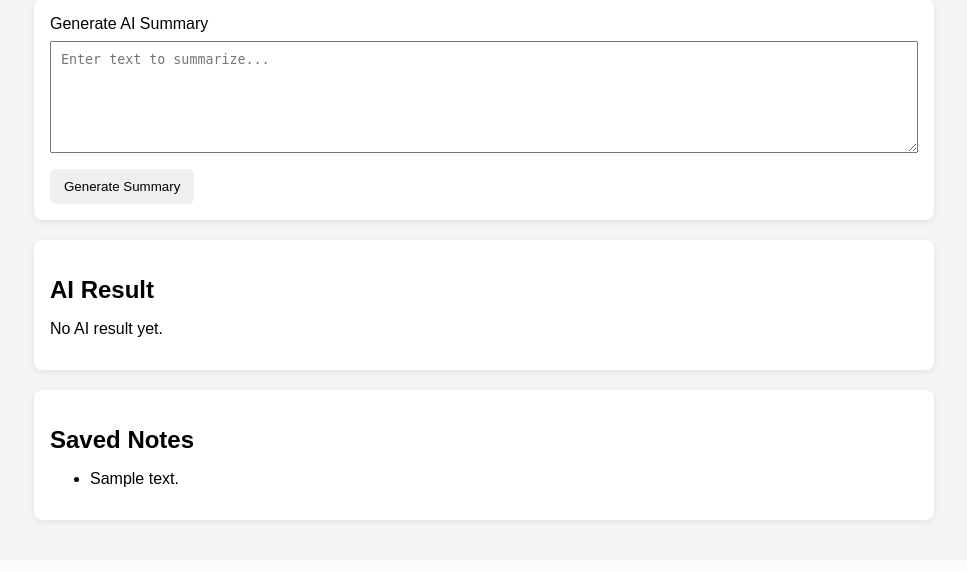
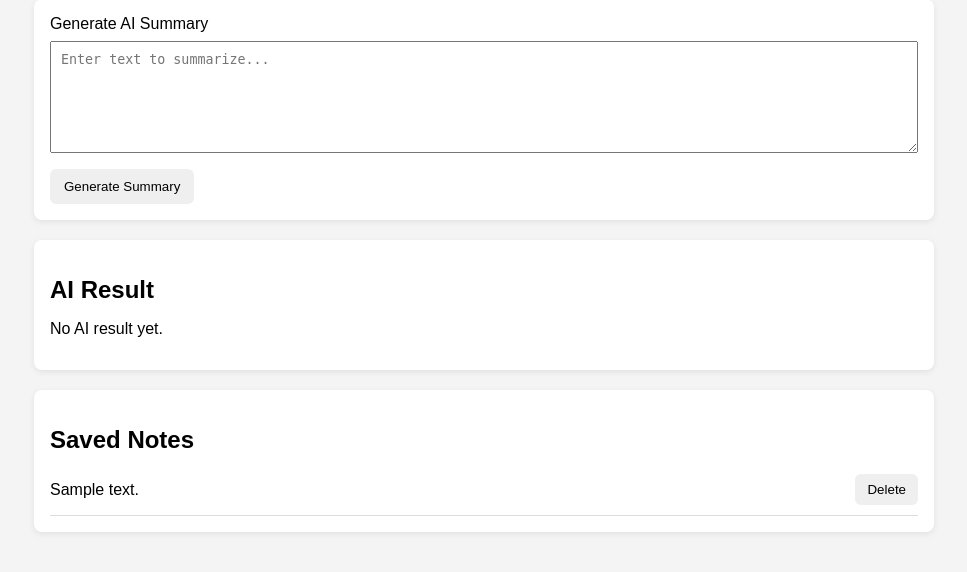
Before and after one commit to MohammedAlmarwani60301338/projectINFS3203, a Flask app: page / in a window 1280 px wide. Shown: the part 400-972 px from the top of the page, without its empty margins (156-1123 px from the left). Before the commit the page ends 924 px from the top, so only its background shows below. Run offline with Flask 3, Linux system fonts and the light colour scheme; a database or web service that is not in the repository returns one stand-in record (values such as "Sample title").

Commit message:
added delete saved notes feature

```diff
--- a/app.py
+++ b/app.py
@@ -1,5 +1,5 @@
-from flask import Flask, render_template, request
-from services.db import save_note, list_notes
+from flask import Flask, render_template, request, redirect, url_for
+from services.db import save_note, list_notes, delete_note
 
 app = Flask(__name__)
 
@@ -29,7 +29,22 @@ def create_note():
         ), 400
 
     save_note(text)
-    return home()
+    return redirect(url_for("home"))
+
+
+@app.route("/notes/delete/<note_id>", methods=["POST"])
+def remove_note(note_id):
+    try:
+        delete_note(note_id)
+        return redirect(url_for("home"))
+    except Exception:
+        notes = list_notes()
+        return render_template(
+            "index.html",
+            notes=notes,
+            ai_result=None,
+            error="Failed to delete note."
+        ), 500
 
 
 @app.route("/ai/summary", methods=["POST"])
@@ -62,5 +77,7 @@ def ai_summary():
             ai_result=None,
             error="Failed to generate AI summary."
         ), 500
+
+
 if __name__ == "__main__":
     app.run(host="0.0.0.0", port=5000, debug=True)
--- a/services/db.py
+++ b/services/db.py
@@ -1,8 +1,9 @@
 import os
 from datetime import datetime
 from pymongo import MongoClient
+from bson.objectid import ObjectId
 
-MONGO_URI = os.getenv("MONGO_URI")
+MONGO_URI = os.getenv("MONGO_URI", "mongodb://localhost:27017/")
 DB_NAME = os.getenv("DB_NAME", "projectINFS3203_db")
 
 
@@ -27,8 +28,14 @@ def list_notes():
 
     for note in collection.find().sort("created_at", -1):
         notes.append({
+            "_id": str(note.get("_id")),
             "text": note.get("text", ""),
             "created_at": note.get("created_at")
         })
 
     return notes
+
+
+def delete_note(note_id):
+    collection = get_notes_collection()
+    collection.delete_one({"_id": ObjectId(note_id)})
--- a/static/style.css
+++ b/static/style.css
@@ -59,3 +59,26 @@ button {
 pre {
     white-space: pre-wrap;
 }
+
+.notes-list {
+    list-style: none;
+    padding: 0;
+    margin: 0;
+}
+
+.note-item {
+    display: flex;
+    justify-content: space-between;
+    align-items: center;
+    gap: 12px;
+    padding: 10px 0;
+    border-bottom: 1px solid #ddd;
+}
+
+.delete-form {
+    margin: 0;
+}
+
+.delete-button {
+    padding: 8px 12px;
+}
--- a/templates/index.html
+++ b/templates/index.html
@@ -44,9 +44,14 @@
         <div class="card">
     <h2>Saved Notes</h2>
     {% if notes %}
-                <ul>
+        <ul class="notes-list">
             {% for note in notes %}
-                        <li>{{ note.text }}</li>
+                <li class="note-item">
+                    <span>{{ note.text }}</span>
+                    <form action="/notes/delete/{{ note._id }}" method="post" class="delete-form">
+                        <button type="submit" class="delete-button">Delete</button>
+                    </form>
+                </li>
             {% endfor %}
         </ul>
     {% else %}
```
Lines whose indentation alone changed are shown as unchanged.
